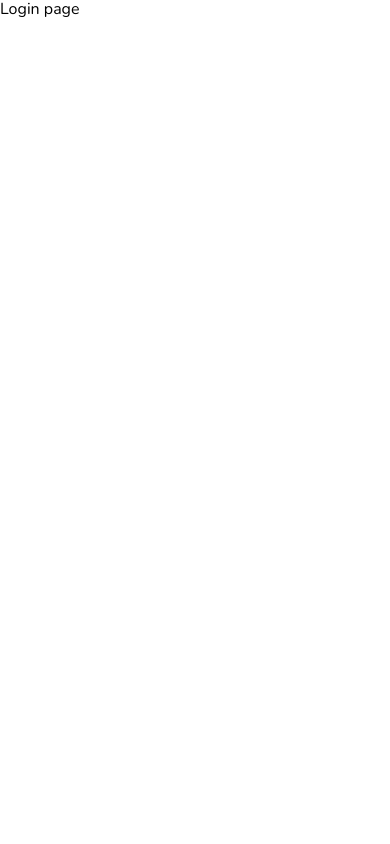
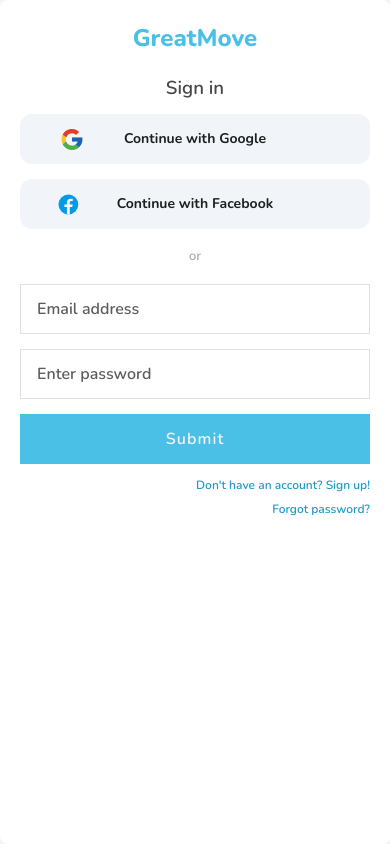
Before and after one commit to TheStelarek/GreatMove.Web, a Next.js app: page /login in a window 390 px wide. Built offline with nearby package versions, Linux system fonts and the light colour scheme.

Commit message:
feat: create responsive login page  (#5)
* refactor: make label optional

* feat: add borderRadius prop to input

* feat: add gray variant of input

* feat: create login form with validation

* refactor: extract code to separate components and files

```diff
--- a/src/components/core/input/Input.module.scss
+++ b/src/components/core/input/Input.module.scss
@@ -16,7 +16,6 @@
     color: var(--black-3);
     font-size: 16px;
     font-weight: 600;
-    border-radius: 15px;
 
     &::placeholder {
       color: var(--gray-50);
@@ -24,8 +23,16 @@
     }
   }
 
+  .inputGray {
+    border: 1px solid var(--gray-10);
+  }
+
   .inputError {
-    border: 2px solid var(--red-2);
+    border-color: var(--red-2);
+  }
+
+  .inputRadius {
+    border-radius: 15px;
   }
 
   .error {
--- a/src/components/core/input/Input.tsx
+++ b/src/components/core/input/Input.tsx
@@ -1,21 +1,41 @@
 import styles from '@/components/core/input/Input.module.scss';
 import cx from 'classnames';
 import { forwardRef } from 'react';
-import { FieldError, UseFormRegisterReturn } from 'react-hook-form';
+import { UseFormRegisterReturn } from 'react-hook-form';
 
 type InputProps = UseFormRegisterReturn & {
-  label: string;
+  label?: string;
   placeholder?: string;
   type: 'text' | 'email' | 'number' | 'password';
   error?: string | null;
+  borderRadius?: boolean;
+  gray?: boolean;
 };
 
 const Input = forwardRef<HTMLInputElement, InputProps>(
-  ({ name, label, placeholder, type, error, onChange, onBlur }, ref) => (
+  (
+    {
+      name,
+      label,
+      placeholder,
+      type,
+      error,
+      borderRadius,
+      gray,
+      onChange,
+      onBlur,
+    },
+    ref,
+  ) => (
     <label htmlFor={name} className={styles.label}>
       {label && label}
       <input
-        className={cx(styles.input, error && styles.inputError)}
+        className={cx(
+          styles.input,
+          borderRadius && styles.inputRadius,
+          gray && styles.inputGray,
+          error && styles.inputError,
+        )}
         aria-invalid={error ? `true` : `false`}
         id={name}
         ref={ref}
--- /dev/null
+++ b/src/components/login/loginForm/LoginForm.module.scss
@@ -0,0 +1,21 @@
+.loginForm {
+  display: flex;
+  flex-direction: column;
+  gap: 15px;
+
+  .formBtn {
+    width: 100%;
+    border: none;
+    background-color: var(--primary-color);
+    height: 50px;
+    letter-spacing: 1.1px;
+    color: var(--white-2);
+    font-weight: 600;
+    cursor: pointer;
+  }
+
+  .formBtn:disabled {
+    cursor: not-allowed;
+    background-color: var(--gray-30);
+  }
+}
--- /dev/null
+++ b/src/components/login/loginForm/LoginForm.tsx
@@ -0,0 +1,46 @@
+import { yupResolver } from '@hookform/resolvers/yup';
+import { useForm } from 'react-hook-form';
+import Input from '@/components/core/input/Input';
+import styles from '@/components/login/loginForm/LoginForm.module.scss';
+import { LoginFormValue, LoginValidationSchema } from './LoginFormTypes';
+
+const LoginForm = () => {
+  const {
+    register,
+    handleSubmit,
+    formState: { errors },
+  } = useForm<LoginFormValue>({
+    mode: `onBlur`,
+    resolver: yupResolver(LoginValidationSchema),
+  });
+
+  const onSubmit = (data: LoginFormValue) => alert(data);
+
+  return (
+    <form className={styles.loginForm} onSubmit={handleSubmit(onSubmit)}>
+      <Input
+        gray
+        type="text"
+        placeholder="Email address"
+        {...register(`email`)}
+        error={errors?.email?.message}
+      />
+      <Input
+        gray
+        type="password"
+        placeholder="Enter password"
+        {...register(`password`)}
+        error={errors?.password?.message}
+      />
+      <button
+        type="submit"
+        className={styles.formBtn}
+        disabled={!!errors.password || !!errors.email}
+      >
+        Submit
+      </button>
+    </form>
+  );
+};
+
+export default LoginForm;
--- /dev/null
+++ b/src/components/login/loginForm/LoginFormTypes.tsx
@@ -0,0 +1,14 @@
+import * as yup from 'yup';
+
+export interface LoginFormValue {
+  email: string;
+  password: string;
+}
+
+export const LoginValidationSchema = yup.object({
+  email: yup
+    .string()
+    .email(`Email must be a valid email.`)
+    .required(`Email is required.`),
+  password: yup.string().required(`Password is required.`),
+});
--- /dev/null
+++ b/src/components/login/loginSocials/LoginSocials.module.scss
@@ -0,0 +1,32 @@
+.socials {
+  display: flex;
+  flex-direction: column;
+  align-items: center;
+  gap: 15px;
+
+  .social {
+    width: 100%;
+    height: 50px;
+    padding: 0;
+    background-color: var(--white-3);
+    border: none;
+    border-radius: 12px;
+    display: flex;
+    justify-content: center;
+    align-items: center;
+    text-align: center;
+    color: var(--gray-80);
+    font-weight: 700;
+    cursor: pointer;
+    font-size: 14px;
+
+    &::after {
+      content: '';
+      flex: 1;
+    }
+
+    .icon {
+      flex: 1;
+    }
+  }
+}
--- /dev/null
+++ b/src/components/login/loginSocials/LoginSocials.tsx
@@ -0,0 +1,16 @@
+import Google from '@/public/logos/google.svg';
+import Facebook from '@/public/logos/facebook.svg';
+import styles from '@/components/login/loginSocials/LoginSocials.module.scss';
+
+const LoginSocials = () => (
+  <div className={styles.socials}>
+    <button type="button" className={styles.social}>
+      <Google className={styles.icon} /> Continue with Google
+    </button>
+    <button type="button" className={styles.social}>
+      <Facebook className={styles.icon} /> Continue with Facebook
+    </button>
+  </div>
+);
+
+export default LoginSocials;
--- a/src/components/register/registerForm/RegisterForm.tsx
+++ b/src/components/register/registerForm/RegisterForm.tsx
@@ -79,6 +79,7 @@ const RegisterForm = () => {
       {step === 1 && (
         <>
           <Input
+            borderRadius
             label="Email"
             type="text"
             placeholder="Email address"
@@ -98,6 +99,7 @@ const RegisterForm = () => {
       {step === 2 && (
         <>
           <Input
+            borderRadius
             label="Username"
             type="text"
             placeholder="Your username"
@@ -125,6 +127,7 @@ const RegisterForm = () => {
         ) : (
           <>
             <Input
+              borderRadius
               label="Password"
               type="password"
               placeholder="Enter password"
--- a/src/pages/login/index.tsx
+++ b/src/pages/login/index.tsx
@@ -1,3 +1,26 @@
+import styles from '@/styles/Login.module.scss';
+import LoginForm from '@/components/login/loginForm/LoginForm';
+import LoginSocials from '@/components/login/loginSocials/LoginSocials';
+import Link from 'next/link';
+
 export default function Login() {
-  return <div>Login page</div>;
+  return (
+    <div className={styles.container}>
+      <div className={styles.loginBox}>
+        <div className={styles.logo}>GreatMove</div>
+        <h3 className={styles.login}>Sign in</h3>
+        <LoginSocials />
+        <span className={styles.divider}>or</span>
+        <LoginForm />
+        <div className={styles.links}>
+          <p className={styles.link}>
+            <Link href="/">Don't have an account? Sign up!</Link>
+          </p>
+          <p className={styles.link}>
+            <Link href="/">Forgot password?</Link>
+          </p>
+        </div>
+      </div>
+    </div>
+  );
 }
--- /dev/null
+++ b/src/styles/Login.module.scss
@@ -0,0 +1,78 @@
+.container {
+  max-width: 100vw;
+  height: 100vh;
+  display: flex;
+  justify-content: center;
+  background-color: var(--white-3);
+  position: relative;
+
+  .loginBox {
+    padding: 25px 20px;
+    background-color: var(--white-1);
+    width: 100%;
+    display: flex;
+    flex-direction: column;
+    gap: 5px;
+    border-radius: 8px;
+
+    .logo {
+      text-align: center;
+      font-size: 24px;
+      font-weight: 800;
+      color: var(--primary-color);
+    }
+
+    .login {
+      margin: 20px 0 10px 0;
+      font-weight: 600;
+      text-align: center;
+      color: var(--gray-60);
+    }
+
+    .divider {
+      font-size: 13px;
+      font-weight: 600;
+      margin: 15px 0;
+      text-align: center;
+      color: var(--gray-20);
+    }
+
+    .links {
+      display: flex;
+      flex-direction: column;
+      justify-content: space-between;
+
+      .link {
+        margin: 10px 0 0 0;
+        padding: 0;
+        font-size: 12px;
+        font-weight: 600;
+        color: var(--blue-60);
+        text-align: right;
+      }
+    }
+  }
+
+  @media (min-width: 420px) {
+    .loginBox {
+      padding: 35px 60px;
+      border: 1px solid var(--gray-0);
+    }
+  }
+
+  @media (min-width: 460px) {
+    .loginBox {
+      max-width: 420px;
+
+      .links {
+        flex-direction: row;
+      }
+    }
+  }
+}
+
+@media (min-width: 600px) {
+  .container {
+    align-items: center;
+  }
+}
--- a/src/styles/global.scss
+++ b/src/styles/global.scss
@@ -27,6 +27,7 @@
 
   --white-1: #ffffff;
   --white-2: #f5f4f4;
+  --white-3: #f1f5f9;
 
   --black-1: #000501;
   --black-2: #0b0a0a;
```
Also changed, not shown: 1 other file (tests, documents, lock files or other folders).
